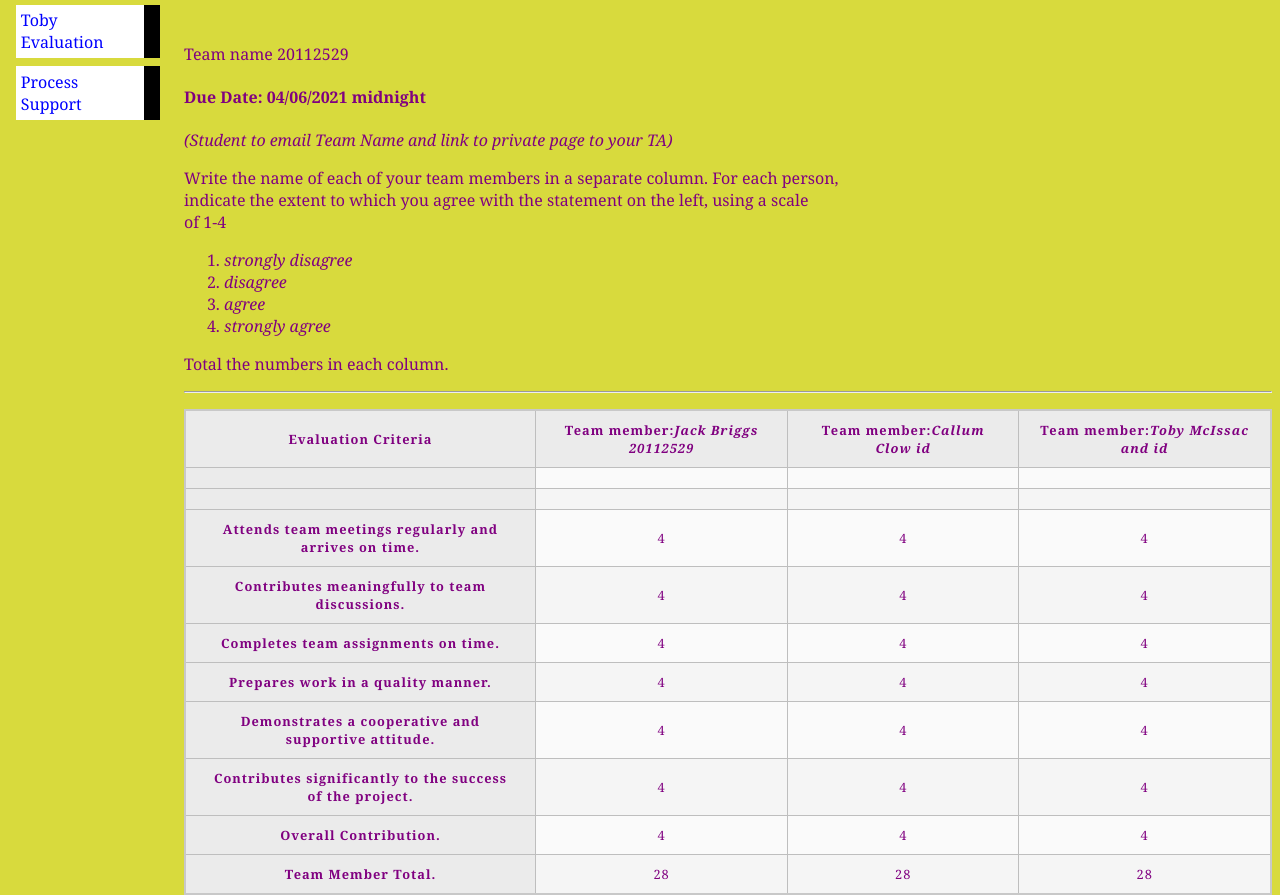
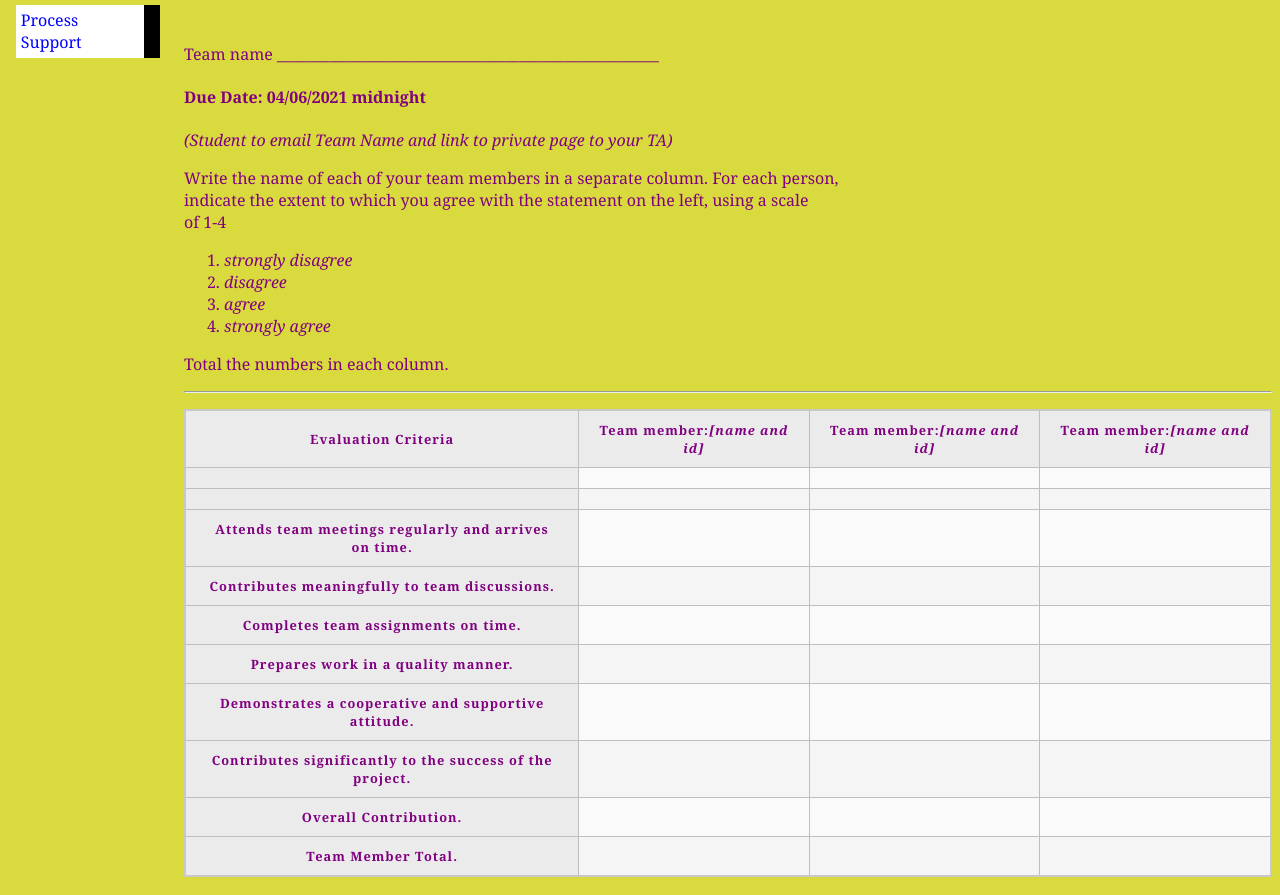
Before and after one commit to Toby-McIsaac/1102, a plain HTML site: page Misc/evaluation.html in a window 1280 px wide. Shown: the part 75-970 px from the top of the page. Drawn offline with Linux system fonts and the light colour scheme.

Commit message:
Update evaluation.html

```diff
--- a/Misc/evaluation.html
+++ b/Misc/evaluation.html
@@ -9,12 +9,11 @@
 <!-- Site navigation menu -->
 <ul class="navbar">
   <li><a href="../index.html">Home</a>
-  <li><a href="toby_evaluation.html">Toby Evaluation</a>
   <li><a href="process.html">Process Support</a>
 </ul>
 
 <h1>Peer Evaluation Form for Team Work [Private Page]</h1><br>
-<p>Team name 20112529</p>
+<p>Team name ____________________________________________________</p>
 
 <h4>Due Date:  04/06/2021  midnight </h4><p><em>(Student to email Team Name and link to private page to your TA)</em></p>
 
@@ -38,9 +37,9 @@
 	<body ><th>Evaluation Criteria</th>
 
 
-        <th scope="col" class="Team member 1">Team member:<em>Jack Briggs 20112529</em></th>
-	    <th scope="col" class="Team member 1">Team member:<em>Callum Clow id</em></th>
-        <th scope="col" class="Team member 1">Team member:<em>Toby McIssac and id</em></th>
+        <th scope="col" class="Team member 1">Team member:<em>[name and id]</em></th>
+	    <th scope="col" class="Team member 1">Team member:<em>[name and id]</em></th>
+        <th scope="col" class="Team member 1">Team member:<em>[name and id]</em></th>
 
     </tr>
 	<hr />
@@ -61,54 +60,54 @@
    </tr>
 		<p align = "left"</p>
 		<th scope="row">Attends team meetings regularly and arrives on time.</th>
-		<td>4</td>
-		<td>4</td>
-        <td>4</td>
+		<td></td>
+		<td></td>
+        <td></td>
 
    </tr>
 	<p align = "left"</p>
 	<th scope="row">Contributes meaningfully to team discussions.</th>
-        <td>4</td>
-		<td>4</td>
-        <td>4</td>
+        <td></td>
+		<td></td>
+        <td></td>
 
     </tr>
 	<th scope="row">Completes team assignments on time.</th>
-        <td>4</td>
-		<td>4</td>
-        <td>4</td>
+        <td></td>
+		<td></td>
+        <td></td>
 
     </tr>
 	<th scope="row">Prepares work in a quality manner.</th>
-        <td>4</td>
-		<td>4</td>
-        <td>4</td>
+        <td></td>
+		<td></td>
+        <td></td>
 
     </tr>
 	<th scope="row">Demonstrates a cooperative and supportive attitude.</th>
-        <td>4</td>
-		<td>4</td>
-        <td>4</td>
+        <td></td>
+		<td></td>
+        <td></td>
 
     </tr>
 	<th scope="row">Contributes significantly to the success of the project.</th>
-        <td>4</td>
-		<td>4</td>
-        <td>4</td>
+        <td></td>
+		<td></td>
+        <td></td>
 
     </tr>
 	<th scope="row">Overall Contribution.</th>
-        <td>4</td>
-		<td>4</td>
-        <td>4</td>
+        <td></td>
+		<td></td>
+        <td></td>
 
    </tr>
 
    </tr><th scope="row">Team Member Total.</th>
 
-		<td>28</td>
-		<td>28</td>
-        <td>28</td>
+		<td></td>
+		<td></td>
+        <td></td>
 
    </tr>
 </table>
```
